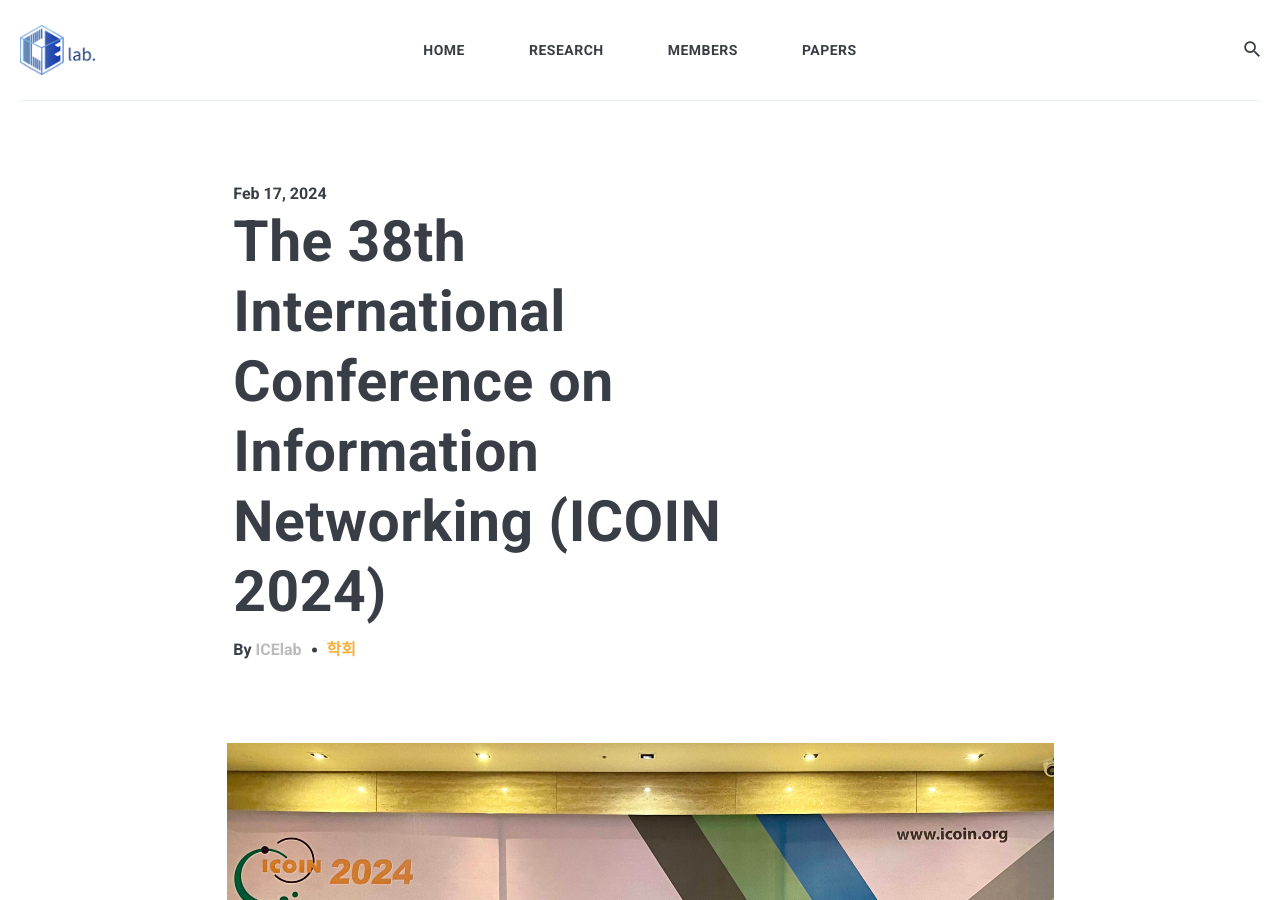
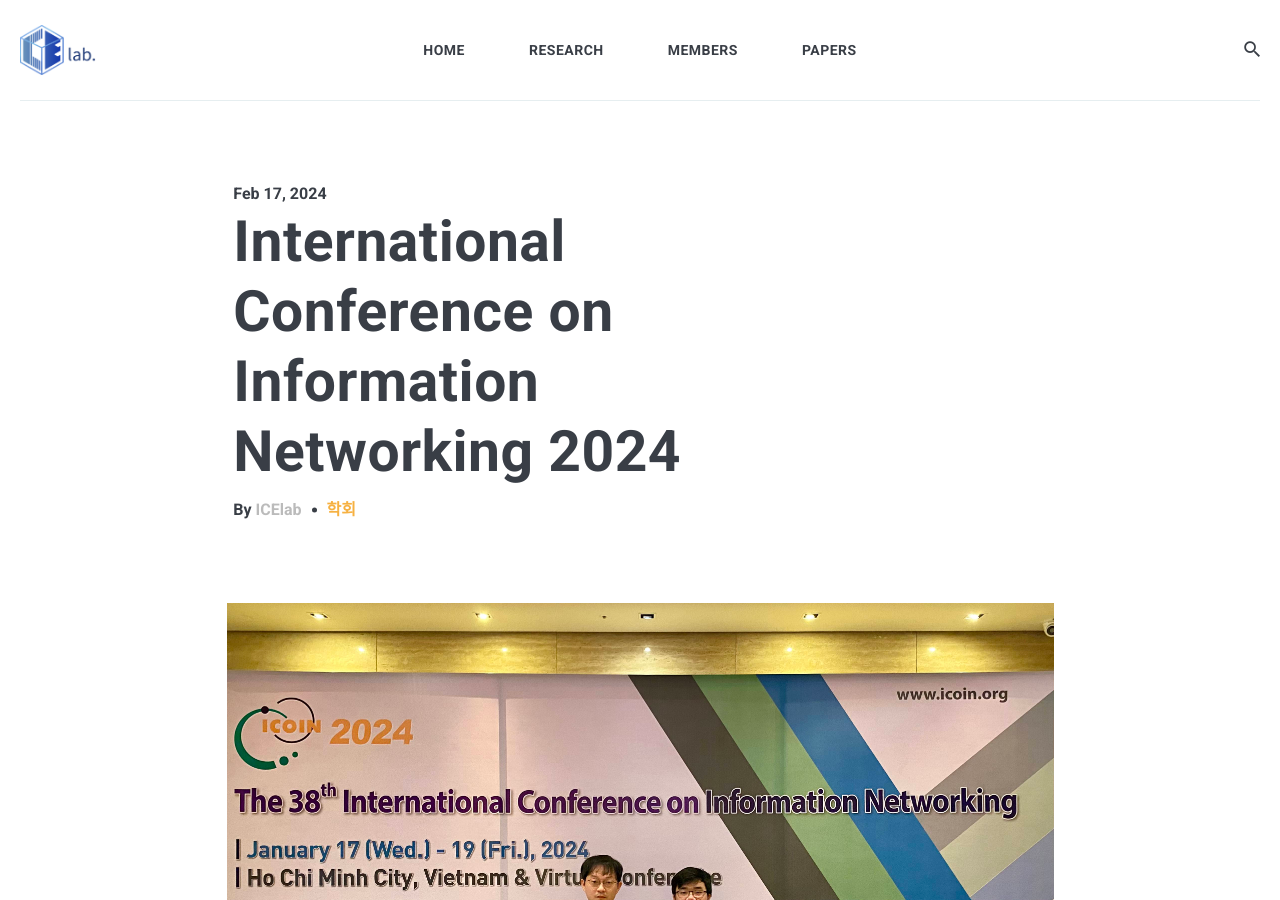
Before and after one commit to Icelab-2020/icelab-2020.github.io, a Jekyll site: the page built from _posts/2024-02-17-ICOIN-2024.markdown, in a window 1280 px wide and 900 px high. Built offline with Jekyll 4.4.1, drawn with Linux system fonts in a browser that asks for light colours; nearby versions of some CDN libraries.

Commit message:
Update 2024-02-17-ICOIN-2024.markdown

```diff
--- a/_posts/2024-02-17-ICOIN-2024.markdown
+++ b/_posts/2024-02-17-ICOIN-2024.markdown
@@ -1,6 +1,6 @@
 ---
 layout: post
-title:  The 38th International Conference on Information Networking (ICOIN 2024)
+title:  International Conference on Information Networking 2024
 date:   2024-02-17 #15:01:35 +0300
 image:  ICOIN_2024.jpg
 tags:   학회
```
